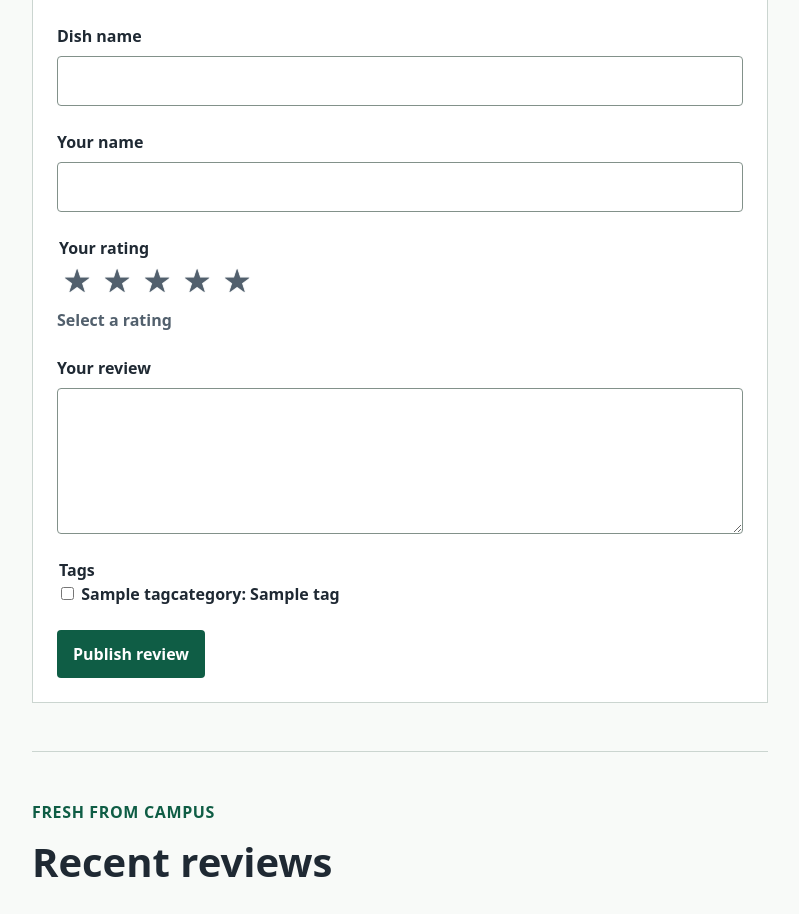
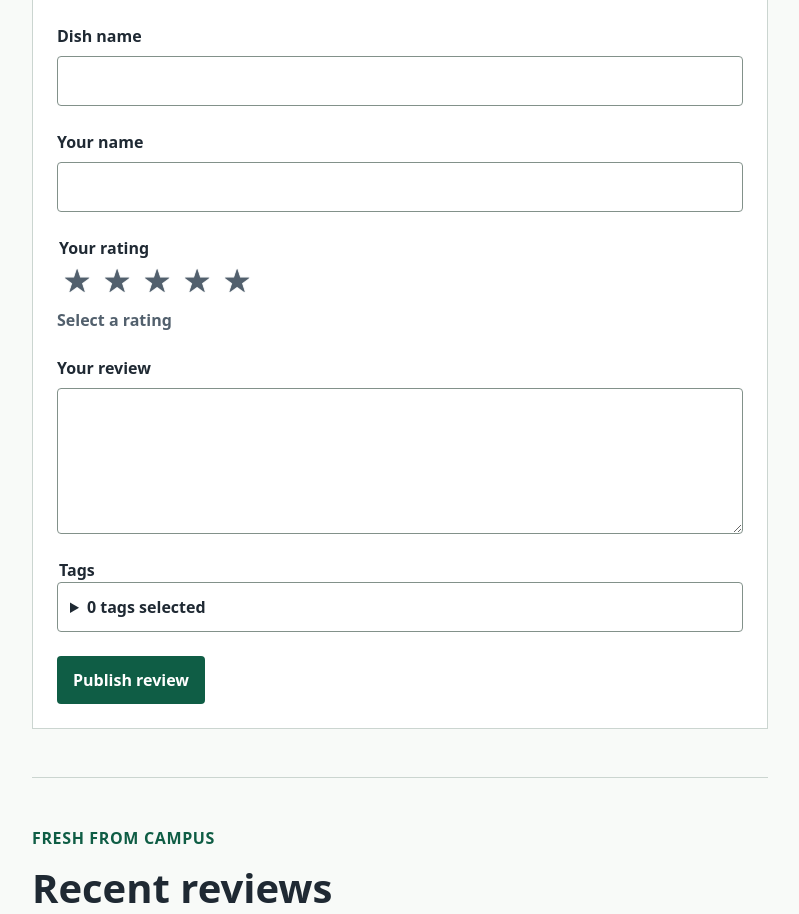
Before and after one commit to ChicoState/campuscuisines, a Django app: template templates/core/home.html in a window 1280 px wide. Shown: the part 745-1659 px from the top of the page, without its empty margins (48-847 px from the left). Run offline with Django 5.2, Linux system fonts and the light colour scheme; the template is opened without the code that fills it: values that come from a table or form of the project are taken from there, others are empty; tables that the repository leaves empty hold one stand-in row (values such as "Sample post"); parts of the project's set-up code (start-up, migrations or seed data) failed here and were passed over.

Commit message:
feat: add grouped multi-select tags dropdown (#35)

```diff
--- a/reviews/forms.py
+++ b/reviews/forms.py
@@ -1,3 +1,5 @@
+from itertools import groupby
+
 from django import forms
 from django.core.exceptions import ValidationError
 
@@ -30,7 +32,25 @@ class ReviewForm(forms.ModelForm):
     def __init__(self, *args, allow_image_upload: bool = False, **kwargs) -> None:
         super().__init__(*args, **kwargs)
         self.allow_image_upload = allow_image_upload
-        self.fields["tags"].queryset = Tag.objects.select_related("category")
+        tags = Tag.objects.select_related("category")
+        self.fields["tags"].queryset = tags
+        self.tag_groups = [
+            {
+                "name": category_name,
+                "tags": list(category_tags),
+            }
+            for category_name, category_tags in groupby(
+                tags, key=lambda tag: tag.category.name
+            )
+        ]
+        selected_tags = self["tags"].value() or []
+        selected_tag_ids = {str(tag_id) for tag_id in selected_tags}
+        self.selected_tag_ids = {
+            str(tag.pk)
+            for group in self.tag_groups
+            for tag in group["tags"]
+            if str(tag.pk) in selected_tag_ids
+        }
 
     def clean_image(self):
         image = self.cleaned_data.get("image")
--- a/static/core/site.css
+++ b/static/core/site.css
@@ -170,6 +170,49 @@ h1 {
 
 .form-field textarea {
   resize: vertical;
+}
+
+.tag-dropdown {
+  border: 1px solid #82918a;
+  border-radius: 0.25rem;
+  background: white;
+}
+
+.tag-dropdown__summary {
+  cursor: pointer;
+  padding: var(--space-3);
+  font-weight: 700;
+}
+
+.tag-dropdown__options {
+  display: grid;
+  gap: var(--space-4);
+  border-top: 1px solid #cbd5d0;
+  padding: var(--space-3);
+}
+
+.tag-dropdown__group {
+  display: grid;
+  gap: var(--space-2);
+}
+
+.tag-dropdown__category {
+  margin: 0;
+  color: var(--color-brand);
+  font-size: 1rem;
+}
+
+.tag-dropdown__option {
+  display: flex;
+  align-items: center;
+  gap: var(--space-2);
+  font-weight: 400;
+}
+
+.tag-dropdown__option input {
+  width: 1rem;
+  height: 1rem;
+  accent-color: var(--color-brand);
 }
 
 .review-image-upload input[type="file"] {
--- /dev/null
+++ b/static/core/tag-dropdown.js
@@ -0,0 +1,24 @@
+(() => {
+  const dropdowns = document.querySelectorAll(".tag-dropdown");
+
+  dropdowns.forEach((dropdown) => {
+    const summary = dropdown.querySelector("[data-tags-summary]");
+    const checkboxes = dropdown.querySelectorAll('input[name="tags"]');
+
+    if (!summary) return;
+
+    const updateSummary = () => {
+      const selectedCount = [...checkboxes].filter(
+        (checkbox) => checkbox.checked,
+      ).length;
+      const label = `${selectedCount} tag${selectedCount === 1 ? "" : "s"} selected`;
+      summary.textContent = label;
+      summary.dataset.tagsSummary = label;
+    };
+
+    checkboxes.forEach((checkbox) => {
+      checkbox.addEventListener("change", updateSummary);
+    });
+    updateSummary();
+  });
+})();
--- a/templates/core/home.html
+++ b/templates/core/home.html
@@ -54,9 +54,36 @@
         {{ form.text }}
         {{ form.text.errors }}
       </div>
-      <fieldset class="form-field">
+      <fieldset class="form-field tag-field">
         <legend>{{ form.tags.label }}</legend>
-        {{ form.tags }}
+        <details class="tag-dropdown"{% if form.is_bound and form.errors %} open{% endif %}>
+          <summary class="tag-dropdown__summary">
+            <span data-tags-summary="{{ form.selected_tag_ids|length }} tag{{ form.selected_tag_ids|length|pluralize }} selected">
+              {{ form.selected_tag_ids|length }} tag{{ form.selected_tag_ids|length|pluralize }} selected
+            </span>
+          </summary>
+          <div class="tag-dropdown__options">
+            {% for group in form.tag_groups %}
+              <section class="tag-dropdown__group" aria-labelledby="tag-category-{{ forloop.counter }}">
+                <h3 class="tag-dropdown__category" id="tag-category-{{ forloop.counter }}">{{ group.name }}</h3>
+                {% for tag in group.tags %}
+                  <label class="tag-dropdown__option" for="id_tags_{{ tag.pk }}">
+                    <input
+                      id="id_tags_{{ tag.pk }}"
+                      name="tags"
+                      type="checkbox"
+                      value="{{ tag.pk }}"
+                      {% if tag.pk|stringformat:"s" in form.selected_tag_ids %}checked{% endif %}
+                    >
+                    <span>{{ tag.name }}</span>
+                  </label>
+                {% endfor %}
+              </section>
+            {% empty %}
+              <p class="form-help">No tags are available yet.</p>
+            {% endfor %}
+          </div>
+        </details>
         {{ form.tags.errors }}
       </fieldset>
       {% if allow_image_upload %}
@@ -113,4 +140,5 @@
 
 {% block scripts %}
   <script src="{% static 'core/rating-picker.js' %}"></script>
+  <script src="{% static 'core/tag-dropdown.js' %}"></script>
 {% endblock %}
```
Also changed, not shown: tests/test_browser.py (+21 -6 lines), tests/test_core.py (+51 -5 lines).
